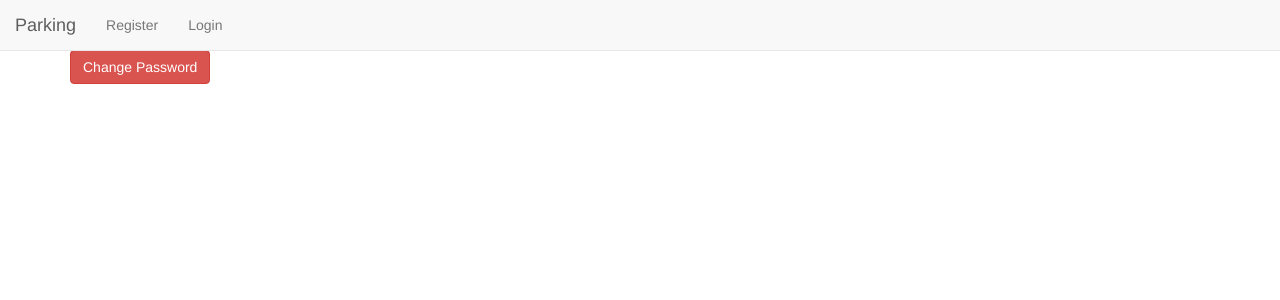
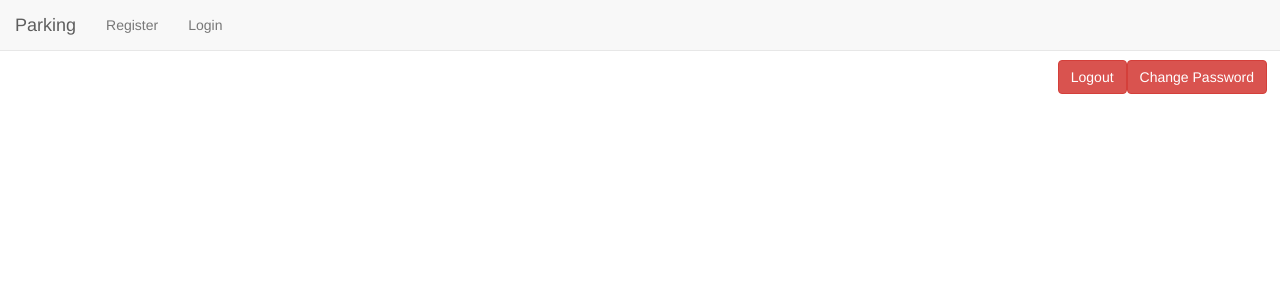
Before and after one commit to thisismayank/loginBasis, an Angular app in the folder client/: page /user in a window 1280 px wide. Shown: the top 300 px of the page. Built offline with nearby package versions, Linux system fonts and the light colour scheme.

Commit message:
some minor changes

```diff
--- a/client/src/app/app.module.ts
+++ b/client/src/app/app.module.ts
@@ -32,6 +32,7 @@ import { UserDashboardComponent } from './user-dashboard/user-dashboard.componen
       { path: 'signup', component: RegisterComponent },
       { path: 'login', component: LoginComponent },
       { path: 'user', component: UserDashboardComponent },
+      { path: '', redirectTo: '/login', pathMatch: 'full' },
 
     ])
   ],
--- a/client/src/app/login/login.component.html
+++ b/client/src/app/login/login.component.html
@@ -1,7 +1,7 @@
 
-<div class="container">
+<div class="container" *ngIf="showPhoneNumberScreen">
   <h1>Login Form</h1>
-  <div class="form-group" *ngIf="showPhoneNumberScreen">
+  <div class="form-group" >
       <label> Phone Number </label>
       <input [(ngModel)]='phoneNumber' type="tel" pattern="^[6789]\d{9}$" minlength="10" maxlength="10" placeholder="Enter only 10 digits" class="form-control">
   </div>
@@ -14,7 +14,7 @@
 </div>
 
 <div class="container" *ngIf="showPasswordScreen">
-  <h1>Login Form</h1>
+  <h1>Enter Password</h1>
   <div class="form-group">
       <label> Password </label>
       <input [(ngModel)]='password' type="password" class="form-control">
--- a/client/src/app/user-dashboard/user-dashboard.component.css
+++ b/client/src/app/user-dashboard/user-dashboard.component.css
@@ -0,0 +1,6 @@
+.changePasswordBtn {
+    float: right;
+    position: relative;
+    top: 10px;
+    right: -5%;
+}
--- a/client/src/app/user-dashboard/user-dashboard.component.html
+++ b/client/src/app/user-dashboard/user-dashboard.component.html
@@ -14,4 +14,5 @@
   </div>
 </div>
 
-<button class="btn btn-danger" *ngIf="!change" (click)="toggle()">Change Password</button>
+<button class="btn btn-danger changePasswordBtn" *ngIf="!change" (click)="toggle()">Change Password</button>
+<button class="btn btn-danger changePasswordBtn" *ngIf="!change" (click)="logout()">Logout</button>
--- a/client/src/app/user-dashboard/user-dashboard.component.ts
+++ b/client/src/app/user-dashboard/user-dashboard.component.ts
@@ -26,6 +26,12 @@ export class UserDashboardComponent implements OnInit {
   toggle() {
     this.change = true;
   }
+
+  logout() {
+    localStorage.removeItem('token');
+    this._router.navigate(['/']);
+  }
+
   updatePassword() {
     this.token = this._authService.getToken();
     this._userService.updatePassword(this.token, this.currentPassword, this.newPassword).toPromise()
```
Also changed, not shown: 2 other files (tests, documents, lock files or other folders).
